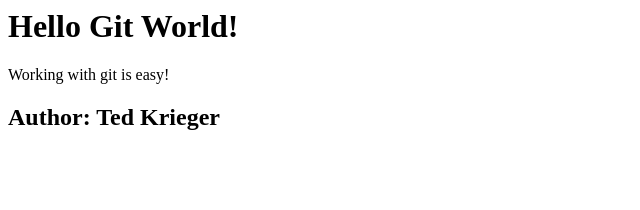
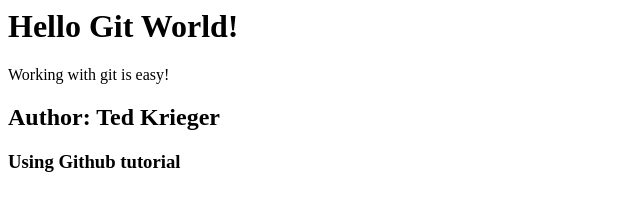
Before and after one commit to hckrieger/GitGitHubMasterClass, a plain HTML site: page index.html in a window 1280 px wide. Shown: the whole page, without its empty margins (0-640 px from the left). Drawn offline with Linux system fonts and the light colour scheme.

Commit message:
Add subtitle for GitHub tutorial
adding description

```diff
--- a/index.html
+++ b/index.html
@@ -5,3 +5,4 @@
 </div>
 
 <h2>Author: Ted Krieger</h2>
+<h3>Using Github tutorial</h3>
```
